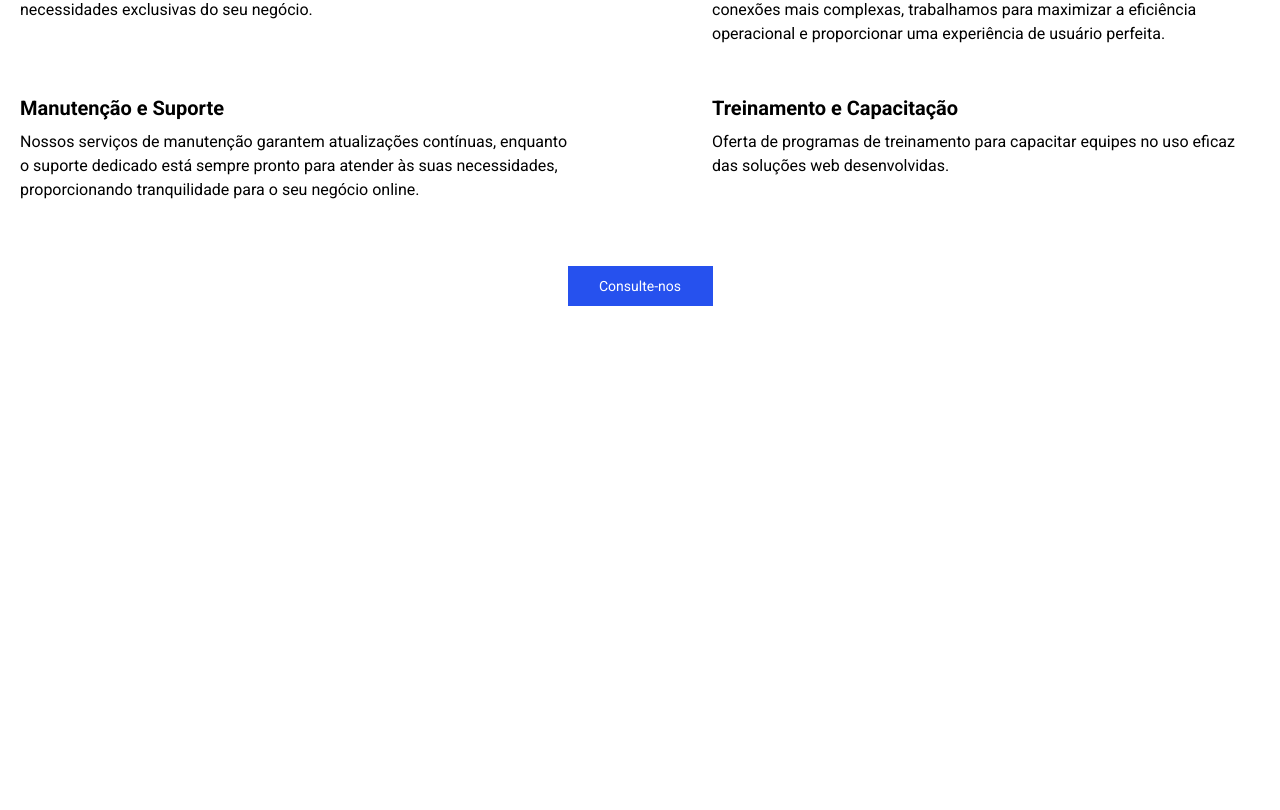
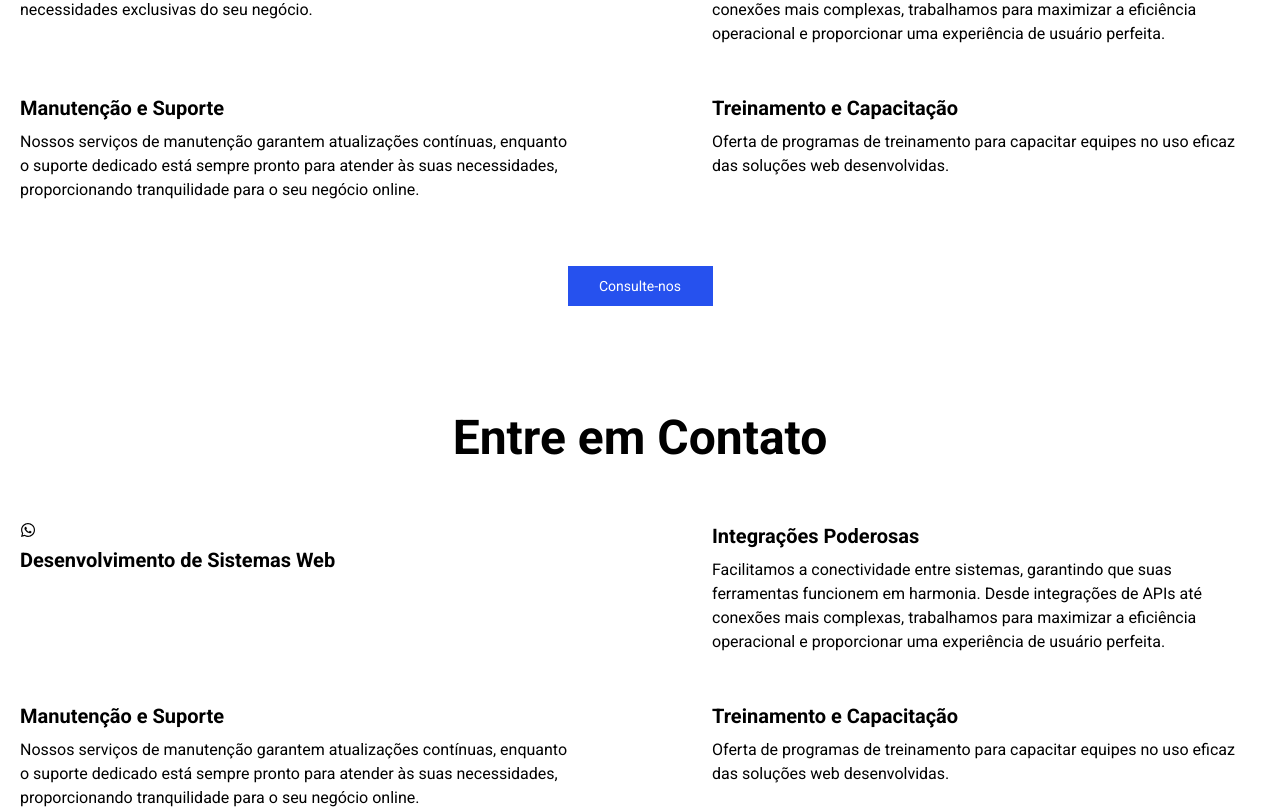
Before and after one commit to GbSouza15/codex, a Next.js app: page / in a window 1280 px wide. Shown: the part 1308-2118 px from the top of the page. Before the commit the page ends 1614 px from the top, so only its background shows below. Built offline with nearby package versions, Linux system fonts and the light colour scheme.

Commit message:
feat: create section contacts

```diff
--- a/src/app/page.tsx
+++ b/src/app/page.tsx
@@ -1,4 +1,5 @@
 import {Nav} from "@/components/Nav/Nav";
+import { FaWhatsapp } from "react-icons/fa";
 import Image from "next/image";
 import imgClient from '../../public/client.svg'
 import imgCheck from '../../public/check.svg'
@@ -74,6 +75,30 @@ export default function Home() {
             </div>
             <button className='text-sm text-secondaryColor bg-fourthColor w-[145px] h-[40px] mt-9 lg:mt-16'>Consulte-nos</button>
         </div>
+        {/* Contact */}
+        <div className='flex flex-col items-center mt-28 px-4'>
+            <h1 className='text-2xl font-bold min-[990px]:text-4xl xl:text-[48px]'>Entre em Contato</h1>
+            <div className='mt-9 lg:mt-16'>
+                <ul className='flex flex-col items-center gap-6 text-center lg:flex-row lg:gap-12 lg:grid lg:grid-cols-2 lg:text-start lg:items-stretch xl:gap-x-36'>
+                    <li className='flex flex-col items-center gap-2 lg:items-start'>
+                        <FaWhatsapp />
+                        <h1 className='text-xl font-bold'>Desenvolvimento de Sistemas Web</h1>
+                    </li>
+                    <li className='flex flex-col items-center gap-2 lg:items-start'>
+                        <h1 className='text-xl font-bold'>Integrações Poderosas</h1>
+                        <p className='text-base max-w-[548px]'>Facilitamos a conectividade entre sistemas, garantindo que suas ferramentas funcionem em harmonia. Desde integrações de APIs até conexões mais complexas, trabalhamos para maximizar a eficiência operacional e proporcionar uma experiência de usuário perfeita.</p>
+                    </li>
+                    <li className='flex flex-col items-center gap-2 lg:items-start'>
+                        <h1 className='text-xl font-bold'>Manutenção e Suporte</h1>
+                        <p className='text-base max-w-[548px]'>Nossos serviços de manutenção garantem atualizações contínuas, enquanto o suporte dedicado está sempre pronto para atender às suas necessidades, proporcionando tranquilidade para o seu negócio online.</p>
+                    </li>
+                    <li className='flex flex-col items-center gap-2 lg:items-start'>
+                        <h1 className='text-xl font-bold'>Treinamento e Capacitação</h1>
+                        <p className='text-base max-w-[548px]'>Oferta de programas de treinamento para capacitar equipes no uso eficaz das soluções web desenvolvidas.</p>
+                    </li>
+                </ul>
+            </div>
+        </div>
     </div>
   )
 }
```
